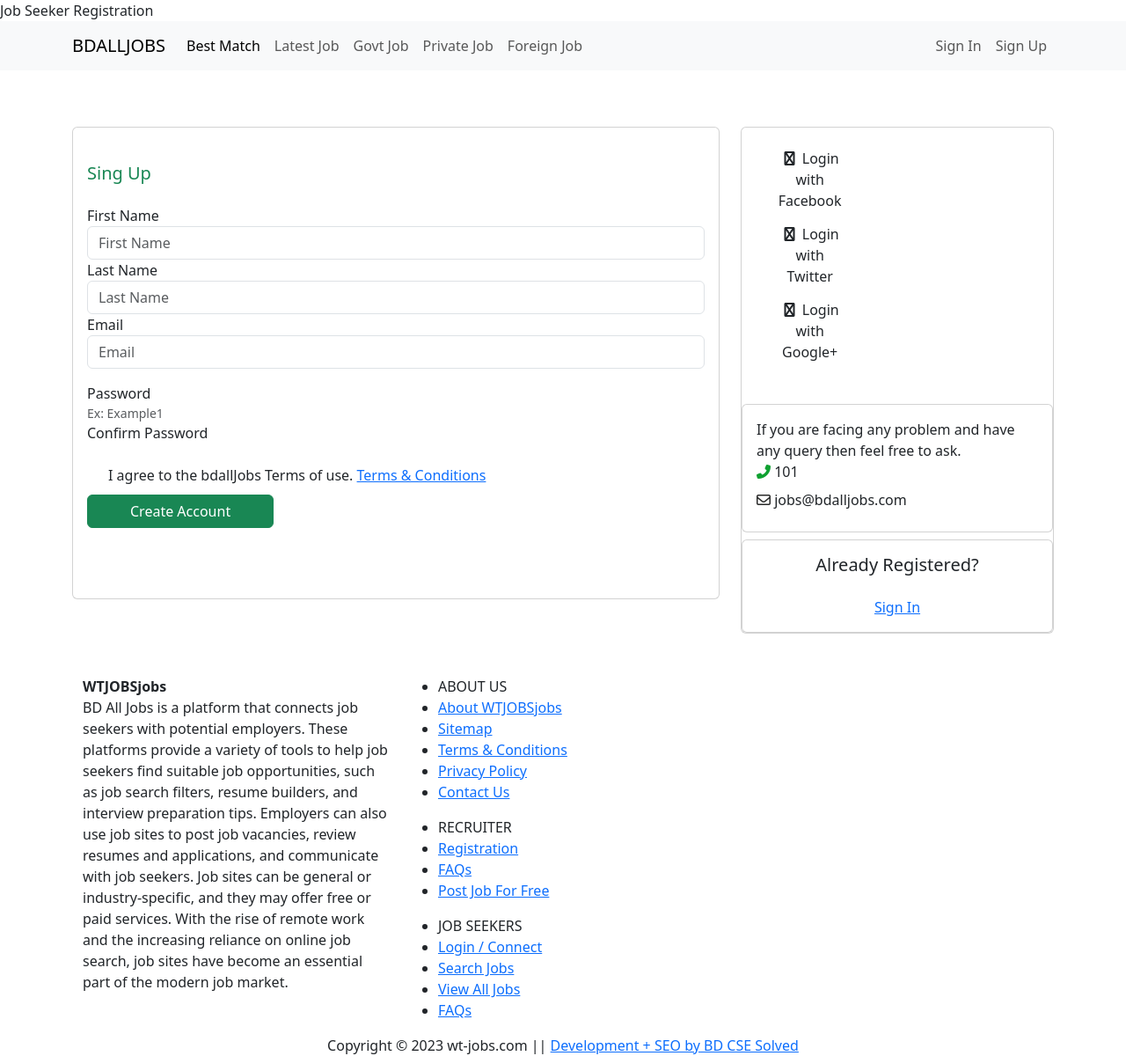
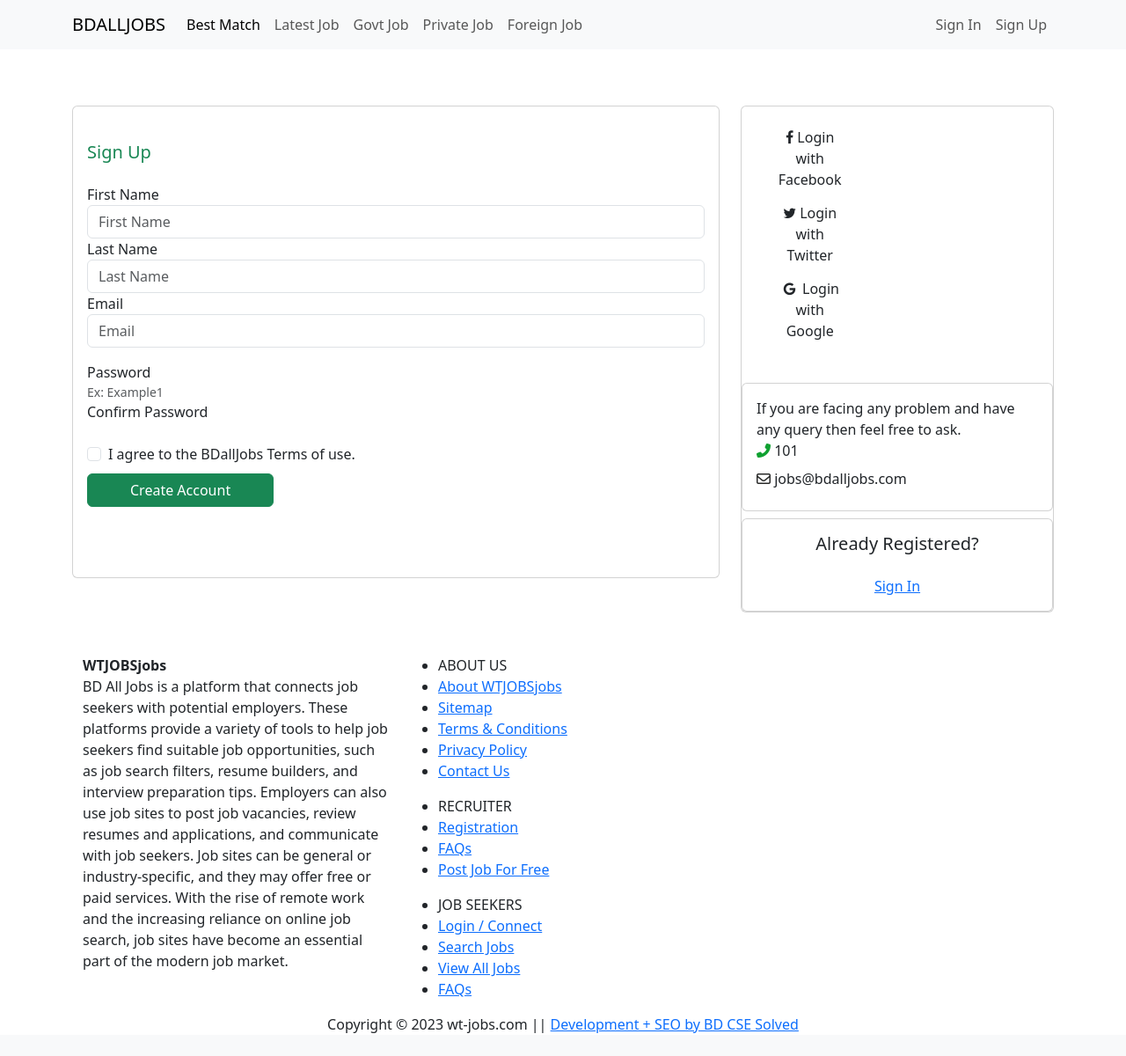
Before and after one commit to Rayhun/bdalljobs, a Django app: template templates/registration/sign_up.html in a window 1280 px wide. Shown: the whole page at 88% size. After the commit the page ends 1174 px from the top, so only its background shows below. Run offline with Django 3.2, Linux system fonts and the light colour scheme; the template is opened without the code that fills it, so the values that code supplies are empty; some libraries are stand-ins or nearby versions; some web fonts are replaced.

Commit message:
logo add

```diff
--- a/templates/registration/sign_up.html
+++ b/templates/registration/sign_up.html
@@ -6,10 +6,18 @@
 {% load widget_tweaks %}
 
 
-{% block title %} Job Seeker Registration {% endblock %}
+
 
 {% block content %}
     <style>
+        .body{
+            overflow: hidden;
+        }
+        .check{
+            position: absolute;
+            margin-top: 0.3rem;
+            margin-left: -1.25rem;
+        }
         .error {
             color: rgb(146, 8, 8);
         }
@@ -28,6 +36,8 @@
             border-left: 0;
         }
     </style>
+    <link rel="stylesheet" href="https://cdnjs.cloudflare.com/ajax/libs/font-awesome/4.7.0/css/font-awesome.min.css">
+
     <!-- Form -->
     <div class="container mt5">
         <div class="row my-5">
@@ -35,7 +45,7 @@
                 <div class="card mt-2 pb-5 pt-3">
                     <div class="card-body">
 
-                        <h5 class="card-title text-success py-2">{% translate "Sing Up" %}</h5>
+                        <h5 class="card-title text-success py-2">{% translate "Sign Up" %}</h5>
 
                         <form method="POST" novalidate id="jobseeker_form">
 
@@ -95,9 +105,10 @@
 
                                 <div class="form-check">
                                     {% render_field form.is_agree|add_class:"form-check-input" %}
+                                    <input class="form-check-input" type="checkbox" value="" style="position:absolute" id="check">
                                     <label class="form-check-label"
-                                           for="gridCheck"> {% translate "I agree to the  bdallJobs Terms of use" %}. <a
-                                            href="#">{% translate "Terms & Conditions" %}</a> </label>
+                                      for="gridCheck"> {% translate "I agree to the BDallJobs Terms of use" %}. <a
+                                            href="#"></a> </label>
                                     <div class="text-danger">{{ form.is_agree.errors }}</div>
                                 </div>
 
@@ -118,13 +129,13 @@
 
                                 <div class="col-md-4">
                                   <a href="#" class="fb btn">
-                                    <i class="fa fa-facebook fa-fw"></i> Login with Facebook
+                                    <i class="fa fa-facebook"></i> Login with Facebook
                                    </a>
                                   <a href="#" class="twitter btn">
-                                    <i class="fa fa-twitter fa-fw"></i> Login with Twitter
+                                    <i class="fa fa-twitter"></i> Login with Twitter
                                   </a>
                                   <a href="#" class="google btn"><i class="fa fa-google fa-fw">
-                                    </i> Login with Google+
+                                    </i> Login with Google
                                   </a>
                                 </div>
 
```
